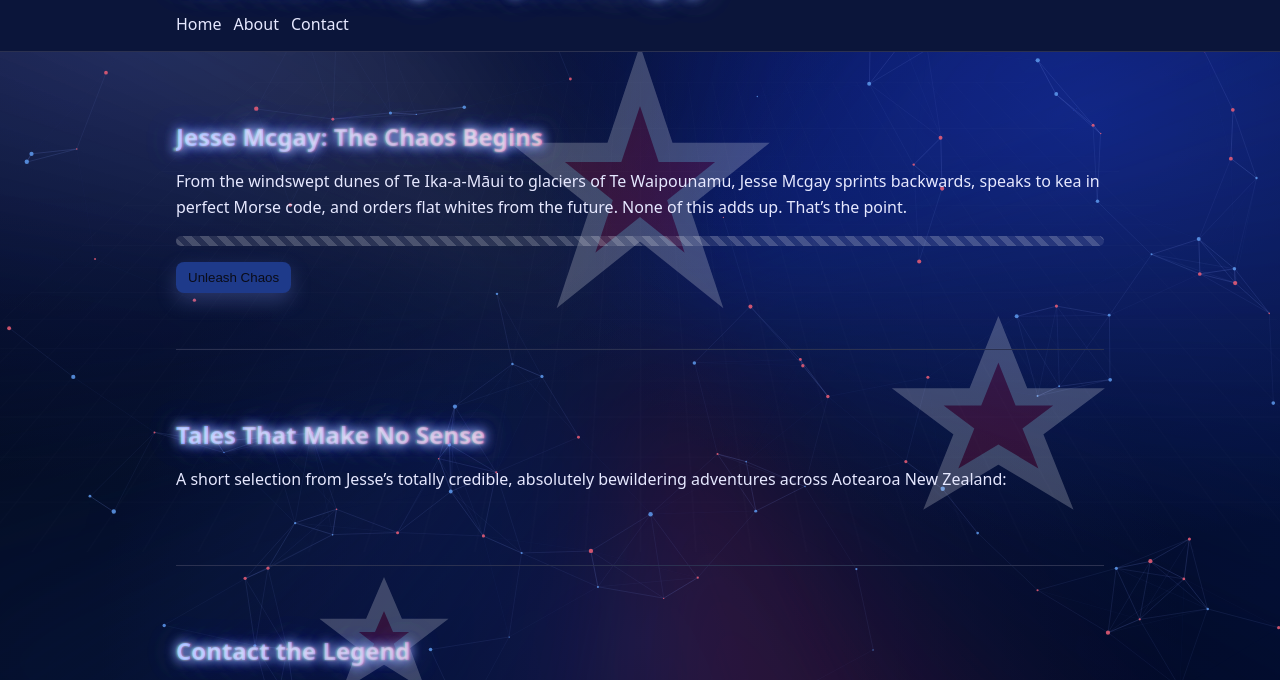
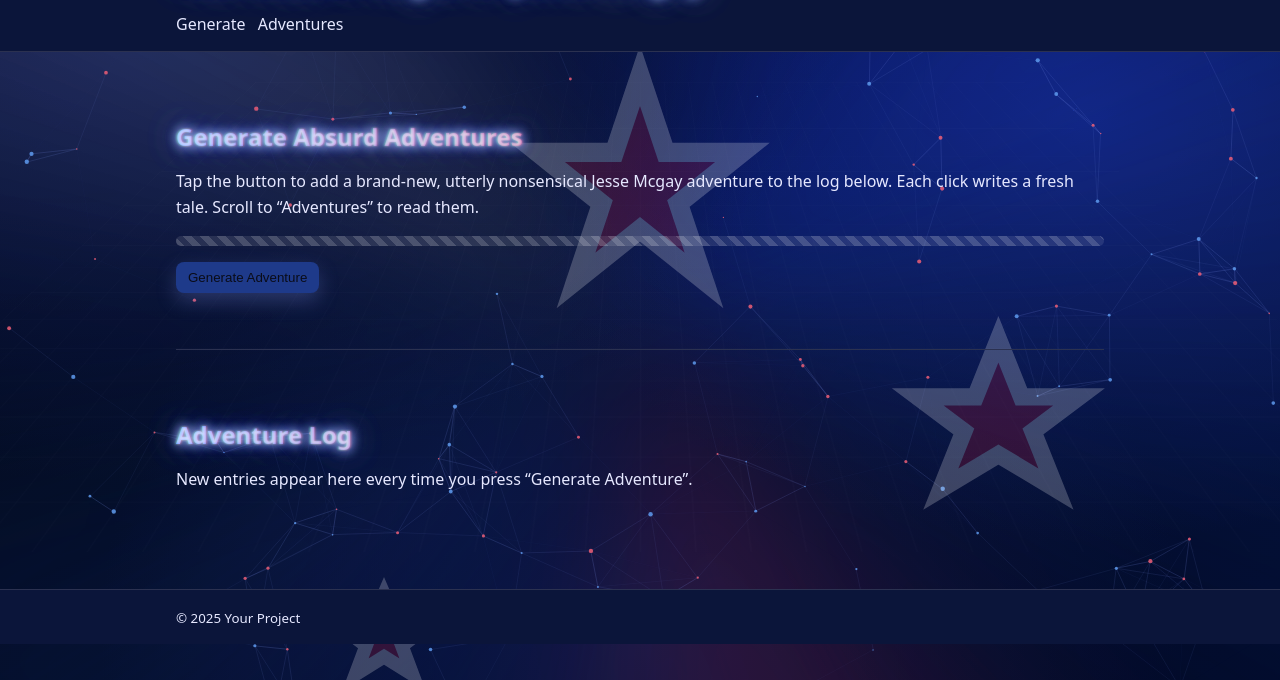
Before and after one commit to Blainear/Blainear.github.io, a plain HTML site: page index.html in a window 1280 px wide. Shown: the part 78-758 px from the top of the page. Drawn offline with Linux system fonts and the light colour scheme; animation ran at ten frames a second.

Commit message:
Focus generator: remove contact, rename sections, clarify instructions

```diff
--- a/index.html
+++ b/index.html
@@ -36,9 +36,8 @@
       <h1 class="glow gradient-text glitch">The Chaotic Sagas of Jesse Mcgay</h1>
       <nav aria-label="Main">
         <ul class="nav">
-          <li><a href="#home">Home</a></li>
-          <li><a href="#about">About</a></li>
-          <li><a href="#contact">Contact</a></li>
+          <li><a href="#home">Generate</a></li>
+          <li><a href="#adventures">Adventures</a></li>
         </ul>
       </nav>
     </div>
@@ -46,28 +45,19 @@
 
   <main id="main" class="container">
     <section id="home" class="section reveal" aria-labelledby="home-title">
-      <h2 id="home-title" class="glow gradient-text glitch">Jesse Mcgay: The Chaos Begins</h2>
+      <h2 id="home-title" class="glow gradient-text glitch">Generate Absurd Adventures</h2>
       <p>
-        From the windswept dunes of Te Ika‑a‑Māui to glaciers of Te Waipounamu, Jesse Mcgay sprints backwards,
-        speaks to kea in perfect Morse code, and orders flat whites from the future. None of this adds up. That’s the point.
+        Tap the button to add a brand‑new, utterly nonsensical Jesse Mcgay adventure to the log below.
+        Each click writes a fresh tale. Scroll to “Adventures” to read them.
       </p>
       <div id="chaosMeter" class="chaos-meter" aria-hidden="true" title="Chaos meter"></div>
-      <button id="demoBtn" class="btn-shine magnetic" type="button">Unleash Chaos</button>
+      <button id="demoBtn" class="btn-shine magnetic" type="button" aria-describedby="home-title">Generate Adventure</button>
     </section>
 
-    <section id="about" class="section reveal" aria-labelledby="about-title">
-      <h2 id="about-title" class="glow gradient-text glitch">Tales That Make No Sense</h2>
-      <p>
-        A short selection from Jesse’s totally credible, absolutely bewildering adventures across Aotearoa New Zealand:
-      </p>
-      <ul id="adventuresList" class="adventure-list"></ul>
-    </section>
-
-    <section id="contact" class="section reveal" aria-labelledby="contact-title">
-      <h2 id="contact-title" class="glow gradient-text glitch">Contact the Legend</h2>
-      <p>
-        Have you sighted Jesse waterskiing on lava, herding clouds over Fiordland, or bargaining with a lighthouse? Send your best tall tales.
-      </p>
+    <section id="adventures" class="section reveal" aria-labelledby="adventures-title">
+      <h2 id="adventures-title" class="glow gradient-text glitch">Adventure Log</h2>
+      <p>New entries appear here every time you press “Generate Adventure”.</p>
+      <ul id="adventuresList" class="adventure-list" aria-live="polite"></ul>
     </section>
   </main>
 
```
